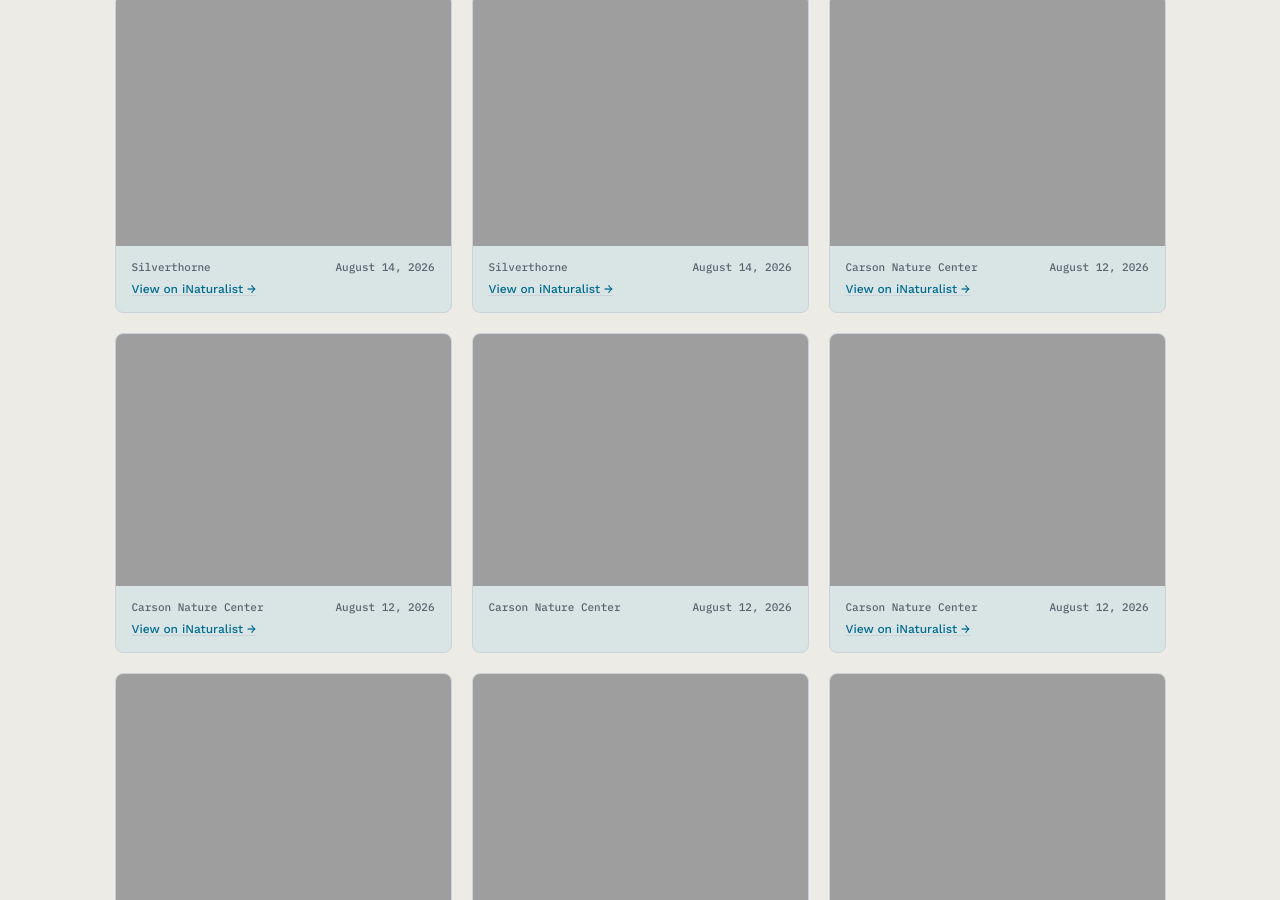
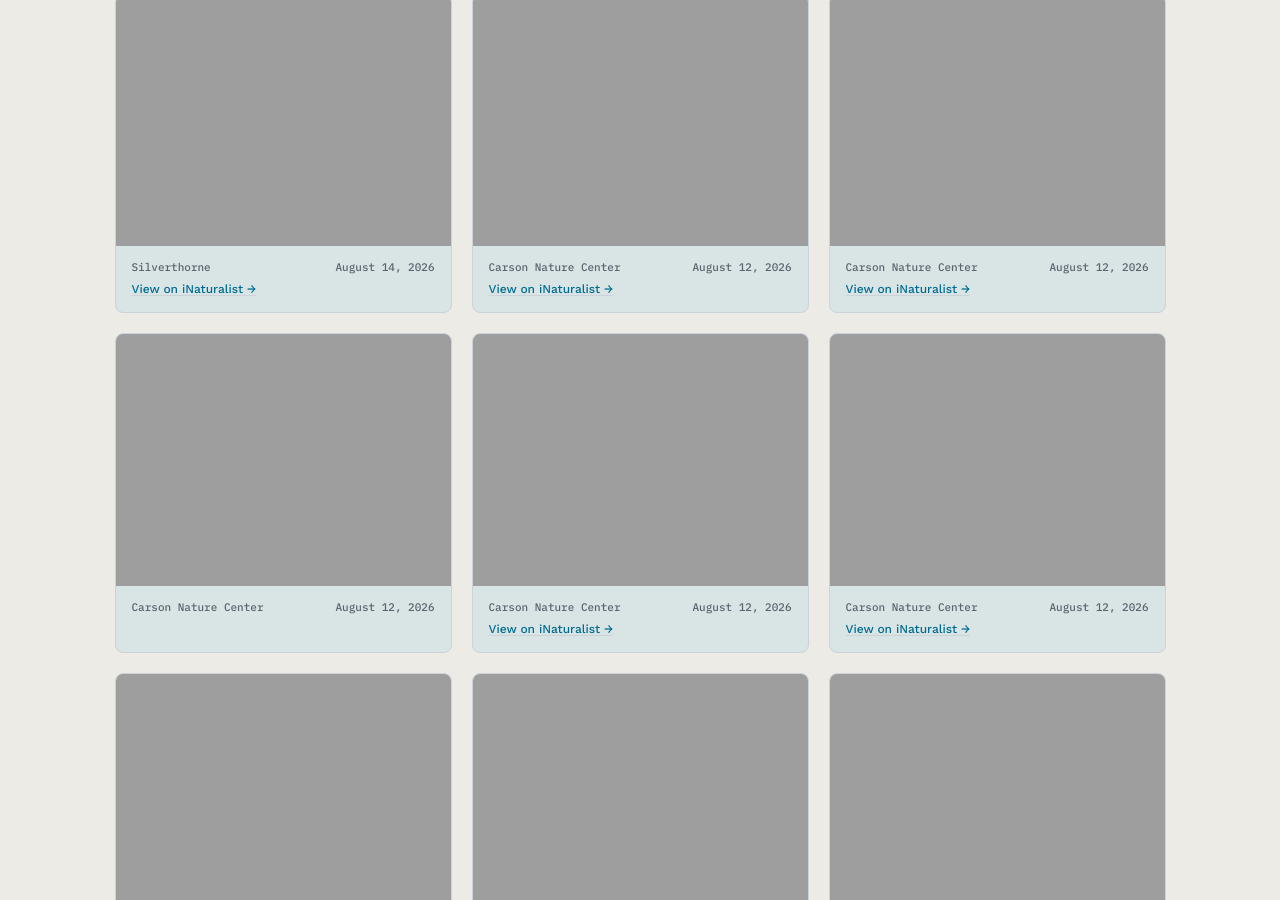
Before and after one commit to JaredLincenberg/jaredlincenberg.github.io, a Jekyll site: the page built from photos.md, in a window 1280 px wide and 900 px high, scrolled down 1127 px. Built offline with Jekyll 4.4.1, drawn with Linux system fonts in a browser that asks for light colours.

Commit message:
Add gallery flag to photos.yml to allow hiding photos from the gallery page
Set false on the first Silverthorne bat shot, a near-duplicate of the -2 photo.

Co-Authored-By: Claude Sonnet 5 <noreply@anthropic.com>

```diff
--- a/_data/photos.yml
+++ b/_data/photos.yml
@@ -406,6 +406,7 @@
   alt: A little brown bat at Silverthorne
   caption: ""
   observation: https://www.inaturalist.org/observations/391213447
+  gallery: false
 
 2026-08-14-silverthorne-little-brown-bat-2.jpeg:
   location: Silverthorne
--- a/photos.md
+++ b/photos.md
@@ -12,16 +12,16 @@ A running collection of sightings from walks around Colorado, logged on [iNatura
 
 <h2 class="section-heading">Highlights</h2>
 <div class="gallery-bleed"><div class="photo-grid">
-{% for entry in site.data.photos reversed %}{% assign filename = entry[0] %}{% assign photo = entry[1] %}{% if photo.highlight %}
+{% for entry in site.data.photos reversed %}{% assign filename = entry[0] %}{% assign photo = entry[1] %}{% if photo.highlight and photo.gallery != false %}
   {% include photo-card.html filename=filename photo=photo %}
 {% endif %}{% endfor %}
 </div></div>
 
 <h2 class="section-heading">More Photos</h2>
 <div class="gallery-bleed"><div class="photo-grid">
-{% for entry in site.data.photos reversed %}{% assign filename = entry[0] %}{% assign photo = entry[1] %}{% unless photo.highlight %}
+{% for entry in site.data.photos reversed %}{% assign filename = entry[0] %}{% assign photo = entry[1] %}{% if photo.gallery != false and photo.highlight != true %}
   {% include photo-card.html filename=filename photo=photo %}
-{% endunless %}{% endfor %}
+{% endif %}{% endfor %}
 </div></div>
 
 <dialog id="photo-lightbox">
```
